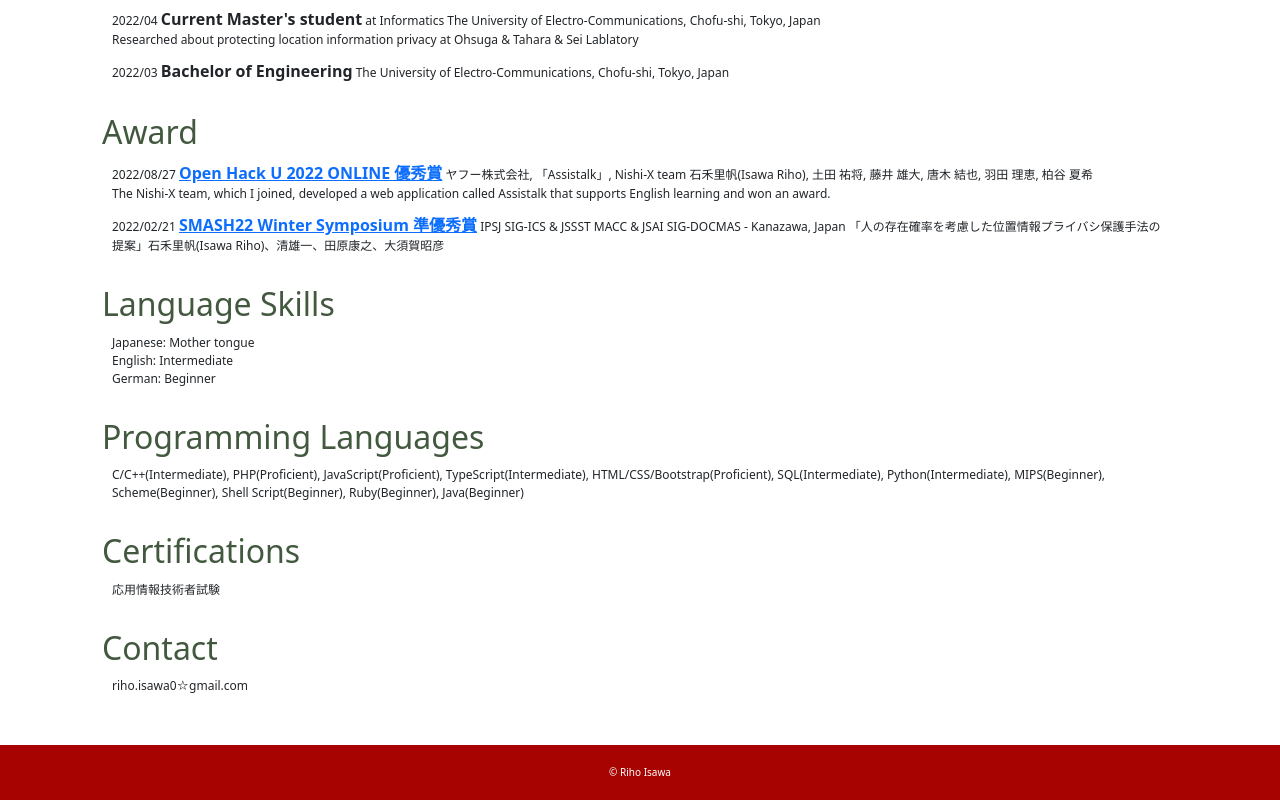
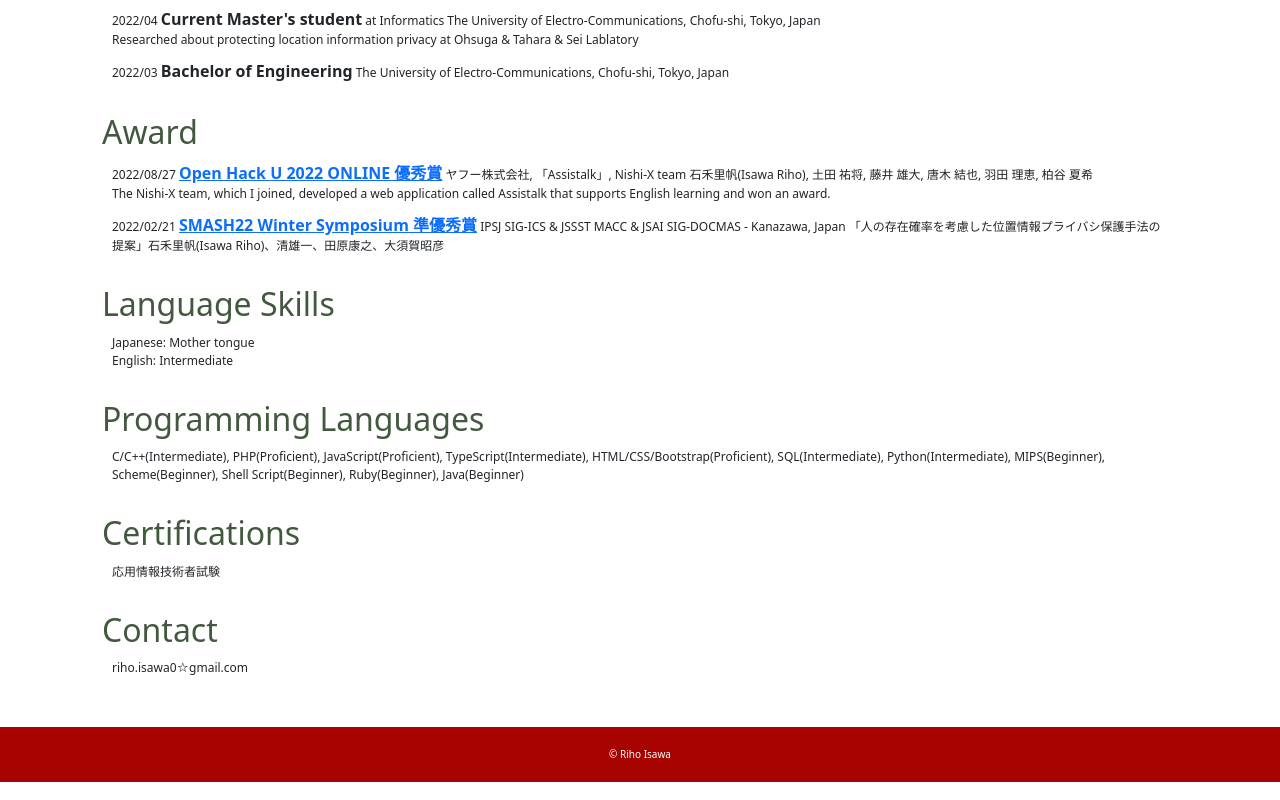
Before and after one commit to ririri0/resume, a plain HTML site: page index.html in a window 1280 px wide. Shown: the part 911-1711 px from the top of the page. Drawn offline with nearby package versions, Linux system fonts and the light colour scheme.

Commit message:
remove german

```diff
--- a/index.html
+++ b/index.html
@@ -338,7 +338,6 @@
         <div class="job">
           <div class="job-title">Japanese: Mother tongue</div>
           <div class="job-title">English: Intermediate</div>
-          <div class="job-title">German: Beginner</div>
         </div>
       </div>
 
```
